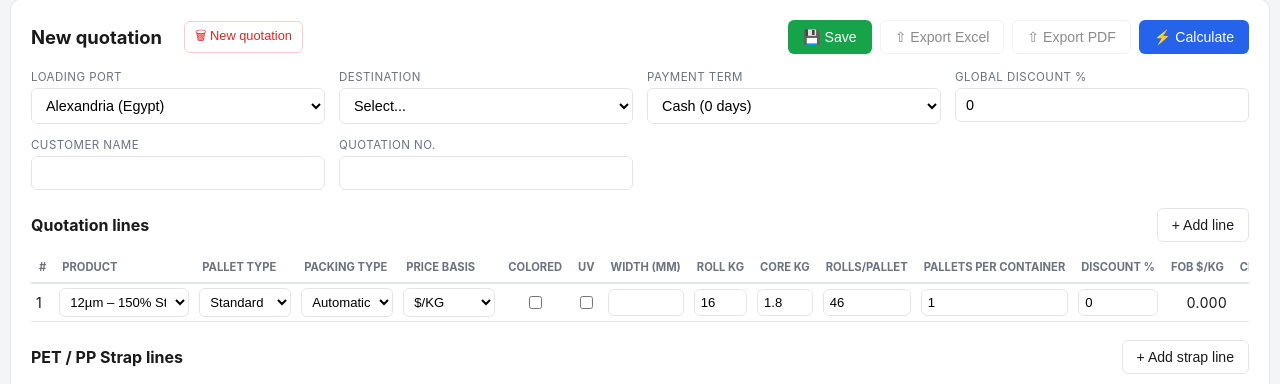
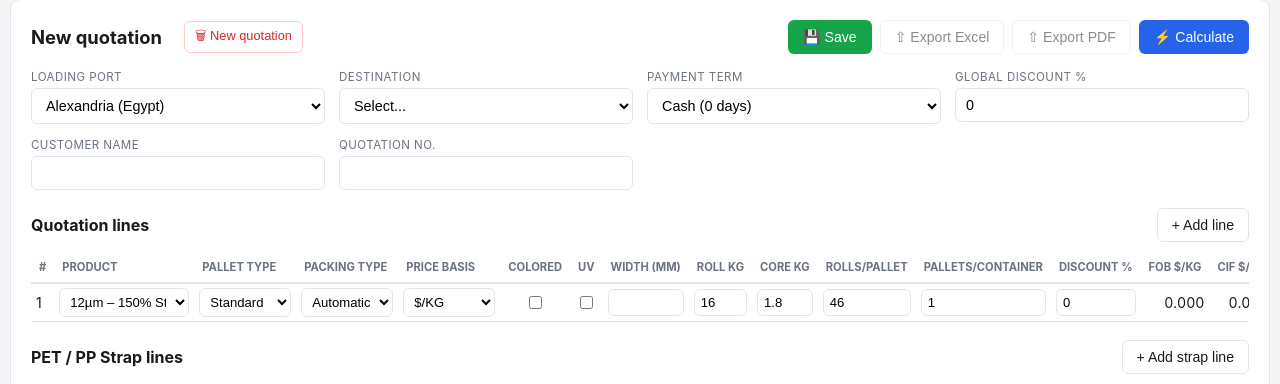
Before and after one commit to erpclipsico-oss/stretch-pricing-app, a Flask app: page /pricing in a window 1280 px wide. Shown: the part 84-468 px from the top of the page. Run offline with Flask 3, Linux system fonts and the light colour scheme; the visitor is signed in with stand-in values (Sample User, id 1); data comes from the database, SQL or seed files in the repository.

Commit message:
Add files via upload

```diff
--- a/stretch-pricing-app/app/static/style.css
+++ b/stretch-pricing-app/app/static/style.css
@@ -102,6 +102,26 @@ body {
   border-radius: 6px;
   font-size: 0.9rem;
   background: white;
+}
+
+/* v60 -- owner-reported: on a number field with the native up/down spinner
+   (Safari especially), a click that lands on the narrow spinner-arrow
+   strip steps the value or does nothing, instead of placing a text
+   cursor -- so typing a number directly felt unreliable across the
+   quotation builder's Width/Roll kg/Core kg/Rolls per pallet/Pallets per
+   container/Discount % fields (Core kg happened to feel fine only
+   because it's typically a short click target). Removing the native
+   spinner UI everywhere makes every number field a plain click-and-type
+   box, with no arrow strip to miss. Nothing about typing, validation, or
+   the step/min attributes changes -- only the spinner control disappears. */
+input[type=number]::-webkit-inner-spin-button,
+input[type=number]::-webkit-outer-spin-button {
+  -webkit-appearance: none;
+  margin: 0;
+}
+input[type=number] {
+  -moz-appearance: textfield;
+  appearance: textfield;
 }
 
 .lines-header { display: flex; justify-content: space-between; align-items: center; margin: 18px 0 10px; }
--- a/stretch-pricing-app/app/templates/pricing.html
+++ b/stretch-pricing-app/app/templates/pricing.html
@@ -90,7 +90,7 @@
         <th>Roll kg</th>
         <th>Core kg</th>
         <th>Rolls/pallet</th>
-        <th title="How many pallets of this line the customer is ordering">Pallets per container</th>
+        <th title="How many pallets of this line the customer is ordering">Pallets/container</th>
         <th>Discount %</th>
         <th>FOB $/kg</th>
         <th>CIF $/kg</th>
```
